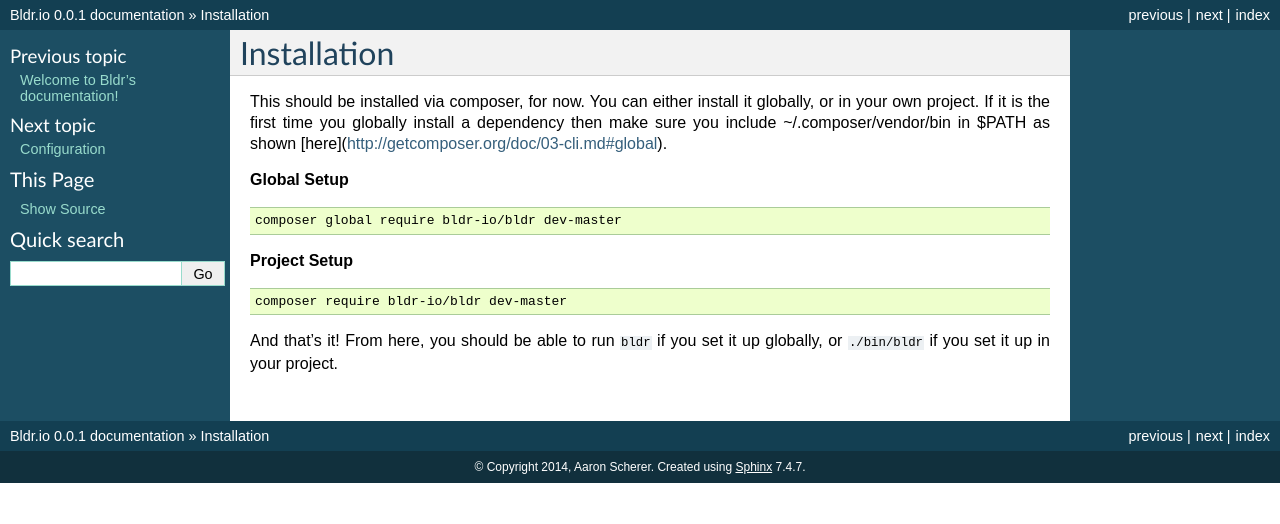
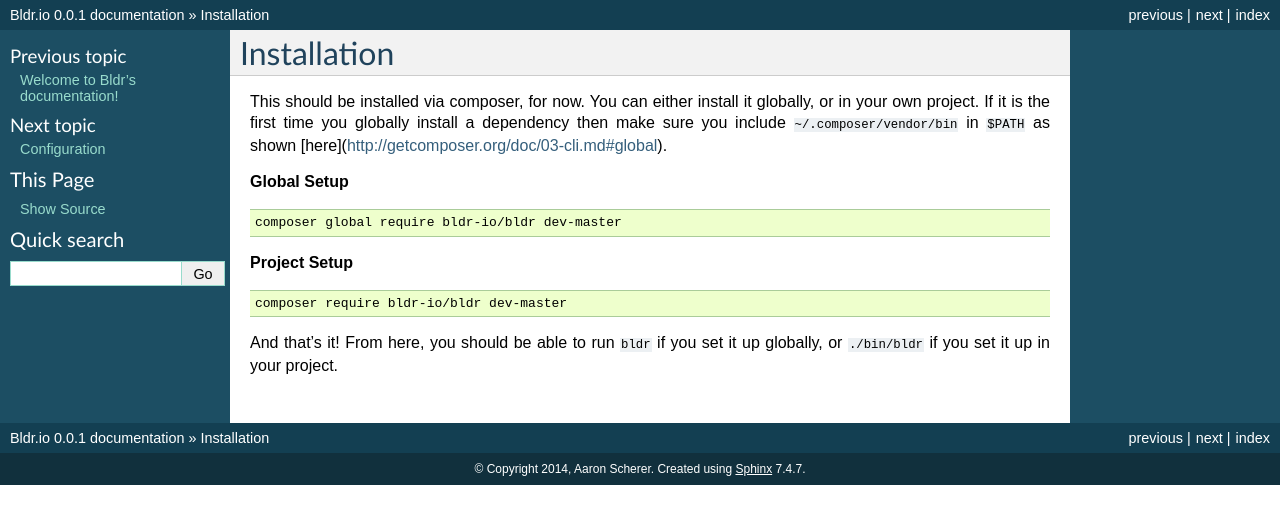
Before and after one commit to bldr-io/bldr, a Sphinx documentation site: the page built from docs/installation.rst, in a window 1280 px wide. Shown: the top 524 px of the page. Built offline with Sphinx 7.4.7, drawn with Linux system fonts in a browser that asks for light colours.

Commit message:
Fixing docs

```diff
--- a/docs/installation.rst
+++ b/docs/installation.rst
@@ -2,8 +2,8 @@
 ^^^^^^^^^^^^
 
 This should be installed via composer, for now. You can either install it globally, or in your own project.
-If it is the first time you globally install a dependency then make sure you include ~/.composer/vendor/bin
-in $PATH as shown [here](http://getcomposer.org/doc/03-cli.md#global).
+If it is the first time you globally install a dependency then make sure you include ``~/.composer/vendor/bin``
+in ``$PATH`` as shown [here](http://getcomposer.org/doc/03-cli.md#global).
 
 **Global Setup**
 
```
